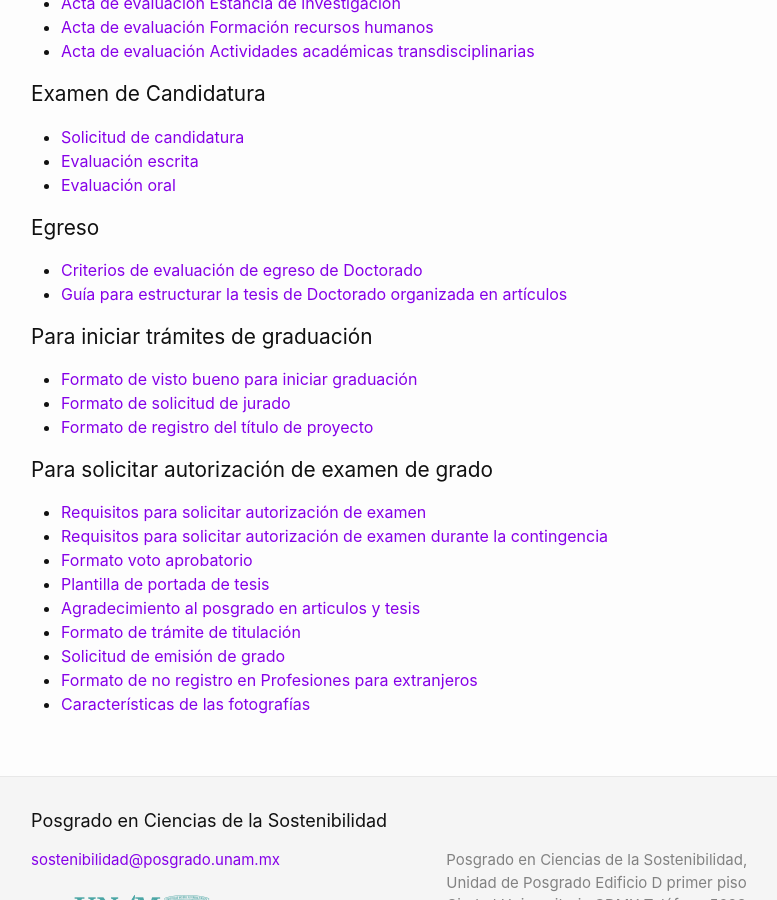
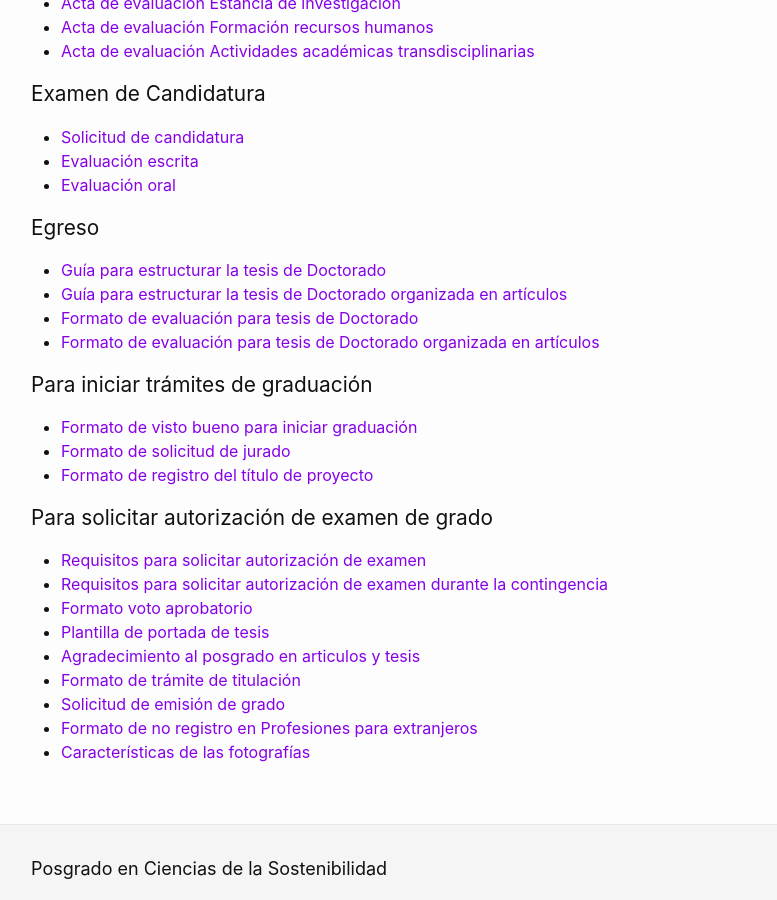
Before and after one commit to pcs-unam/pcs-unam.github.io, a Jekyll site: the page built from doctorado/descargables.md, in a window 1280 px wide and 900 px high, scrolled down 680 px. Shown: the whole window, without its empty margins (239-1016 px from the left). Built offline with Jekyll 4.4.1, drawn with Linux system fonts in a browser that asks for light colours.

Commit message:
Se organizaron las guías y los formatos de egreso

```diff
--- a/doctorado/descargables.md
+++ b/doctorado/descargables.md
@@ -30,8 +30,10 @@ permalink: /doctorado/descargables/
 
 ## Egreso
 
- - [Criterios de evaluación de egreso de Doctorado](/assets/docs/criterios_egreso_doctorado.pdf)
+ - [Guía para estructurar la tesis de Doctorado](/assets/docs/guia_tesis_doctorado.pdf)
  - [Guía para estructurar la tesis de Doctorado organizada en artículos](/assets/docs/guia_tesis_doctorado_organizada_en_articulos.pdf)
+ - [Formato de evaluación para tesis de Doctorado](/assets/docs/formato_evaluacion_tesis.pdf)
+ - [Formato de evaluación para tesis de Doctorado organizada en artículos](/assets/docs/formato_evaluacion_tesis_por_articulos.pdf)
 
 ## Para iniciar trámites de graduación
 
```
